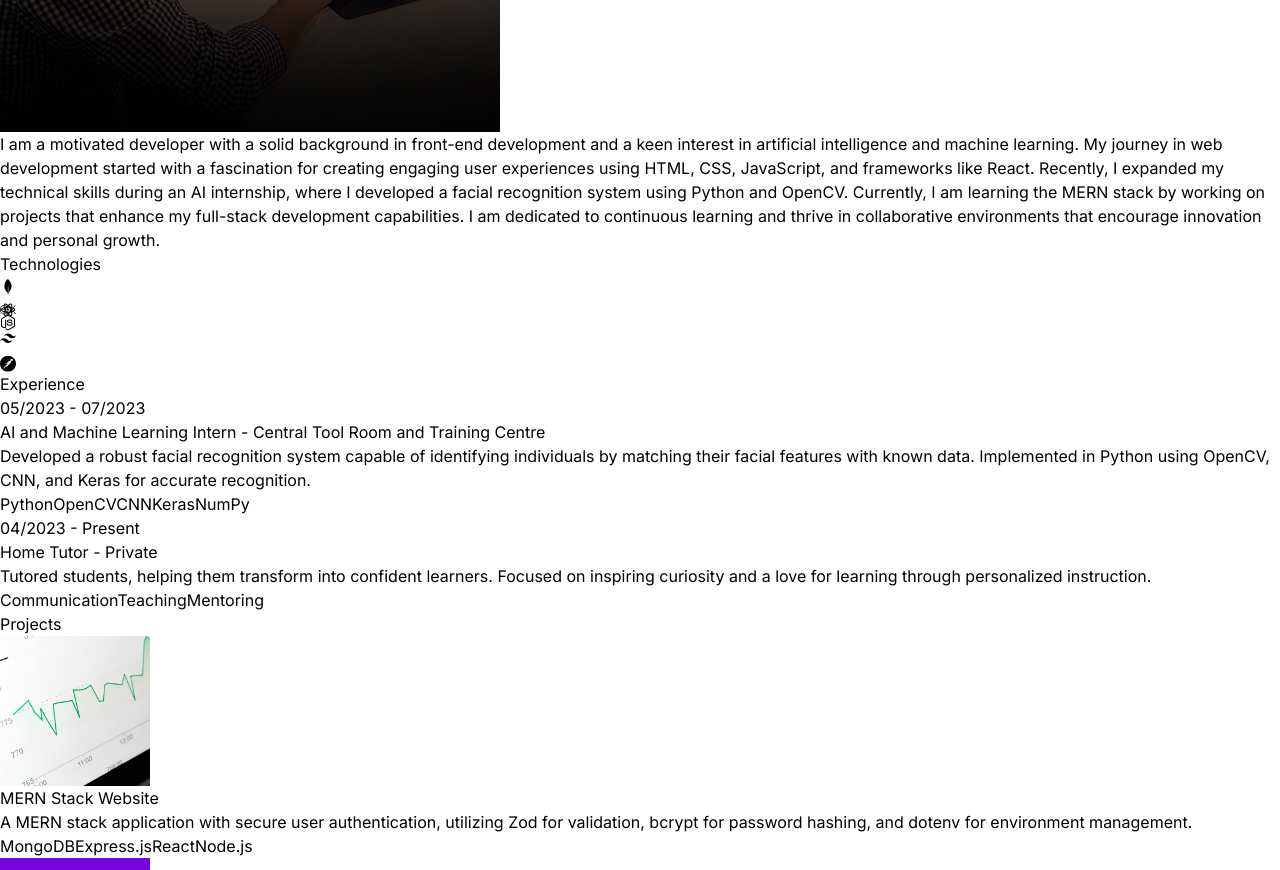
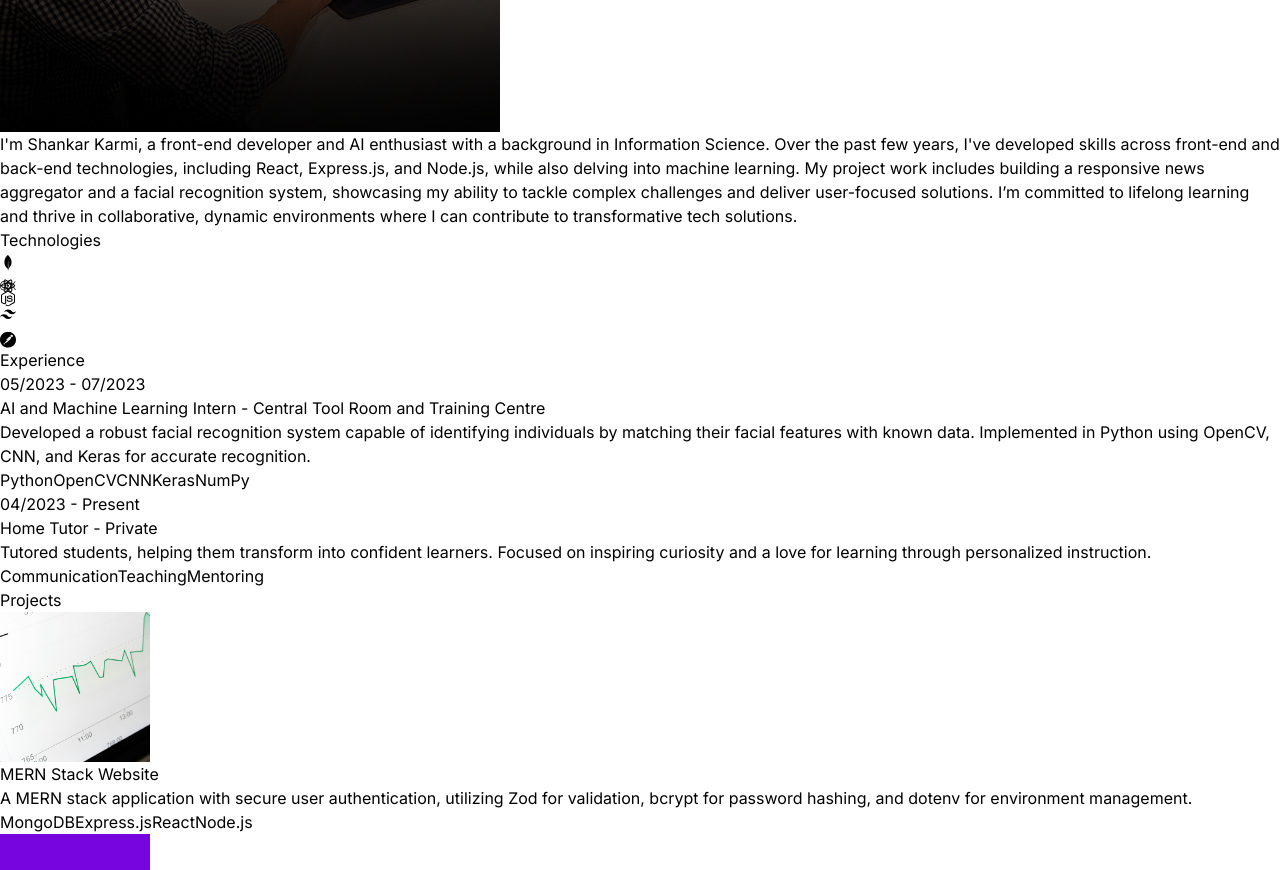
Before and after one commit to Shankarkarmi/Portfolio, a React (Vite) app: page / in a window 1280 px wide. Shown: the part 1160-2030 px from the top of the page. Built offline with nearby package versions, Linux system fonts and the light colour scheme.

Commit message:
Update index.js

```diff
--- a/src/constants/index.js
+++ b/src/constants/index.js
@@ -5,7 +5,7 @@ import project3 from "../assets/projects/project-3.jpg";
 
 export const HERO_CONTENT = `Front-end developer with proven experience in building responsive, accessible, and high-performance websites. Skilled in HTML, CSS, JavaScript, and modern frameworks like React, with a commitment to creating user-centered applications. Possess foundational knowledge in artificial intelligence and machine learning, as demonstrated by developing facial recognition systems using Python and OpenCV. Known for strong problem-solving skills, adaptability, and the ability to work effectively in team settings. Eager to bring technical expertise and collaborative spirit to innovative projects.`;
 
-export const ABOUT_TEXT = `I am a motivated developer with a solid background in front-end development and a keen interest in artificial intelligence and machine learning. My journey in web development started with a fascination for creating engaging user experiences using HTML, CSS, JavaScript, and frameworks like React. Recently, I expanded my technical skills during an AI internship, where I developed a facial recognition system using Python and OpenCV. Currently, I am learning the MERN stack by working on projects that enhance my full-stack development capabilities. I am dedicated to continuous learning and thrive in collaborative environments that encourage innovation and personal growth.`;
+export const ABOUT_TEXT = `I'm Shankar Karmi, a front-end developer and AI enthusiast with a background in Information Science. Over the past few years, I've developed skills across front-end and back-end technologies, including React, Express.js, and Node.js, while also delving into machine learning. My project work includes building a responsive news aggregator and a facial recognition system, showcasing my ability to tackle complex challenges and deliver user-focused solutions. I’m committed to lifelong learning and thrive in collaborative, dynamic environments where I can contribute to transformative tech solutions.`;
 
 export const EXPERIENCES = [
   {
```
